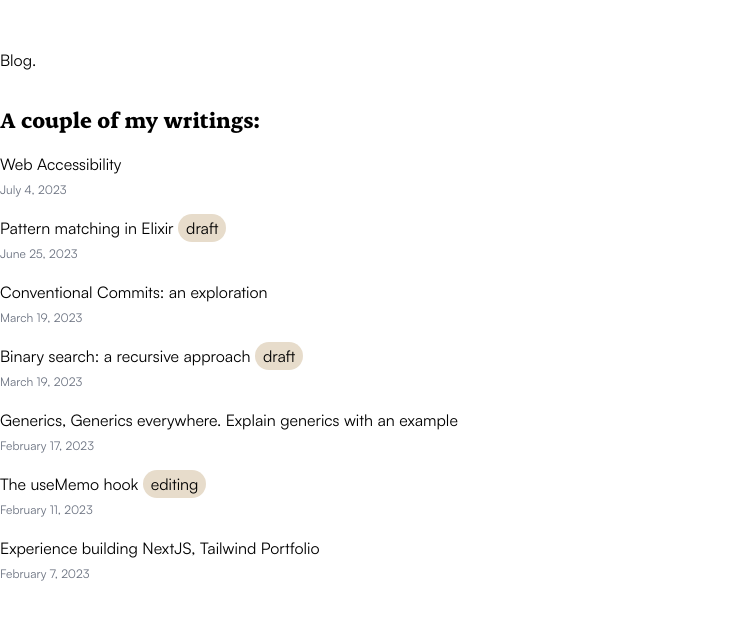
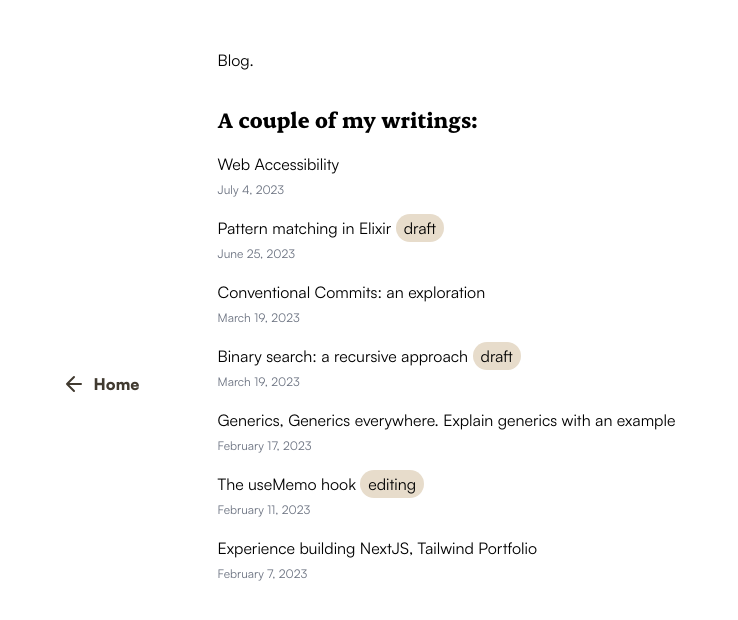
Before and after one commit to adeleke5140/portfolio-v2, a Next.js app: page /blog in a window 1280 px wide. Shown: the top 620 px of the page, without its empty margins (0-738 px from the left). Built offline with nearby package versions, Linux system fonts and the light colour scheme.

Commit message:
feat: update wrapper

```diff
--- a/src/components/pageWrapper.tsx
+++ b/src/components/pageWrapper.tsx
@@ -8,6 +8,7 @@ interface PageWrapperProps {
 
 const PageWrapper = ({ heading, children, path }: PageWrapperProps) => {
   return (
+    <div className="max-w-xl pl-8 sm:ml-[12%] sm:pl-16 ">
       <section className="h-full relative pr-8">
         <div className="flex flex-col gap-5 mb-8">
           <h1 className="title font-satoshi">{heading}</h1>
@@ -15,6 +16,7 @@ const PageWrapper = ({ heading, children, path }: PageWrapperProps) => {
         </div>
         {children}
       </section>
+    </div>
   );
 };
 
```
Lines whose indentation alone changed are shown as unchanged.
